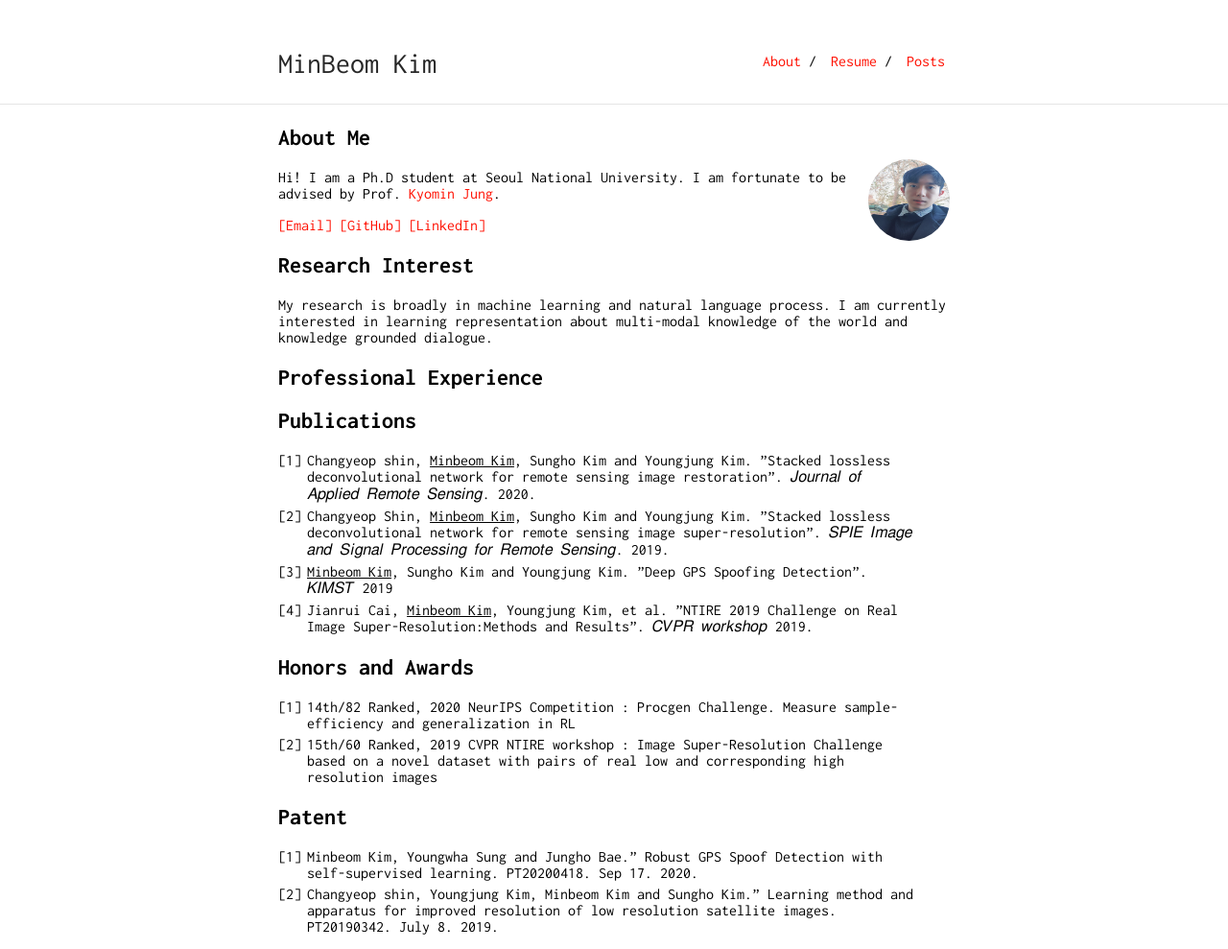
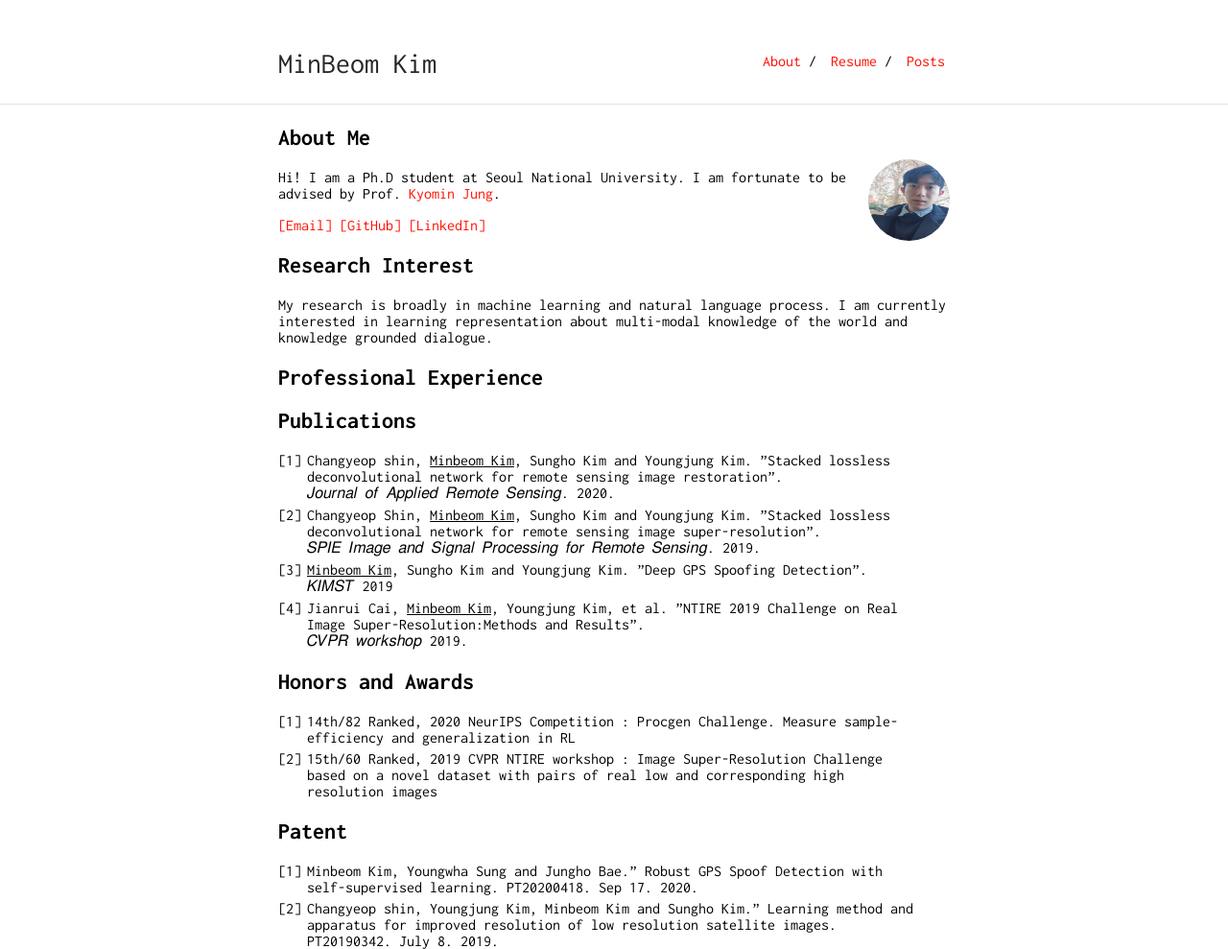
Before and after one commit to minbeomkim/minbeomkim.github.io, a Jekyll site: the page built from index.md, in a window 1280 px wide. Shown: the whole page at 96% size. Built offline with Jekyll 4.4.1, drawn with Linux system fonts in a browser that asks for light colours; our own code applies the rules of GitHub Pages for plain Markdown files.

```diff
--- a/index.md
+++ b/index.md
@@ -19,13 +19,13 @@ My research is broadly in machine learning and natural language process. I am cu
 
 ## Publications
 
-1. Changyeop shin, <u>Minbeom Kim</u>, Sungho Kim and Youngjung Kim. ”Stacked lossless deconvolutional network for remote sensing image restoration”.
+1. Changyeop shin, <u>Minbeom Kim</u>, Sungho Kim and Youngjung Kim. ”Stacked lossless deconvolutional network for remote sensing image restoration”.<br/>
    𝐽𝑜𝑢𝑟𝑛𝑎𝑙 𝑜𝑓 𝐴𝑝𝑝𝑙𝑖𝑒𝑑 𝑅𝑒𝑚𝑜𝑡𝑒 𝑆𝑒𝑛𝑠𝑖𝑛𝑔. 2020.
-2. Changyeop Shin, <u>Minbeom Kim</u>, Sungho Kim and Youngjung Kim. ”Stacked lossless deconvolutional network for remote sensing image super-resolution”.
+2. Changyeop Shin, <u>Minbeom Kim</u>, Sungho Kim and Youngjung Kim. ”Stacked lossless deconvolutional network for remote sensing image super-resolution”.<br/>
    𝑆𝑃𝐼𝐸 𝐼𝑚𝑎𝑔𝑒 𝑎𝑛𝑑 𝑆𝑖𝑔𝑛𝑎𝑙 𝑃𝑟𝑜𝑐𝑒𝑠𝑠𝑖𝑛𝑔 𝑓𝑜𝑟 𝑅𝑒𝑚𝑜𝑡𝑒 𝑆𝑒𝑛𝑠𝑖𝑛𝑔. 2019.
-3. <u>Minbeom Kim</u>, Sungho Kim and Youngjung Kim. ”Deep GPS Spoofing Detection”.
+3. <u>Minbeom Kim</u>, Sungho Kim and Youngjung Kim. ”Deep GPS Spoofing Detection”.<br/>
    𝐾𝐼𝑀𝑆𝑇 2019
-4. Jianrui Cai, <u>Minbeom Kim</u>, Youngjung Kim, et al. ”NTIRE 2019 Challenge on Real Image Super-Resolution:Methods and Results”.
+4. Jianrui Cai, <u>Minbeom Kim</u>, Youngjung Kim, et al. ”NTIRE 2019 Challenge on Real Image Super-Resolution:Methods and Results”.<br/>
    𝐶𝑉𝑃𝑅 𝑤𝑜𝑟𝑘𝑠ℎ𝑜𝑝 2019.
 
 ## Honors and Awards
```
